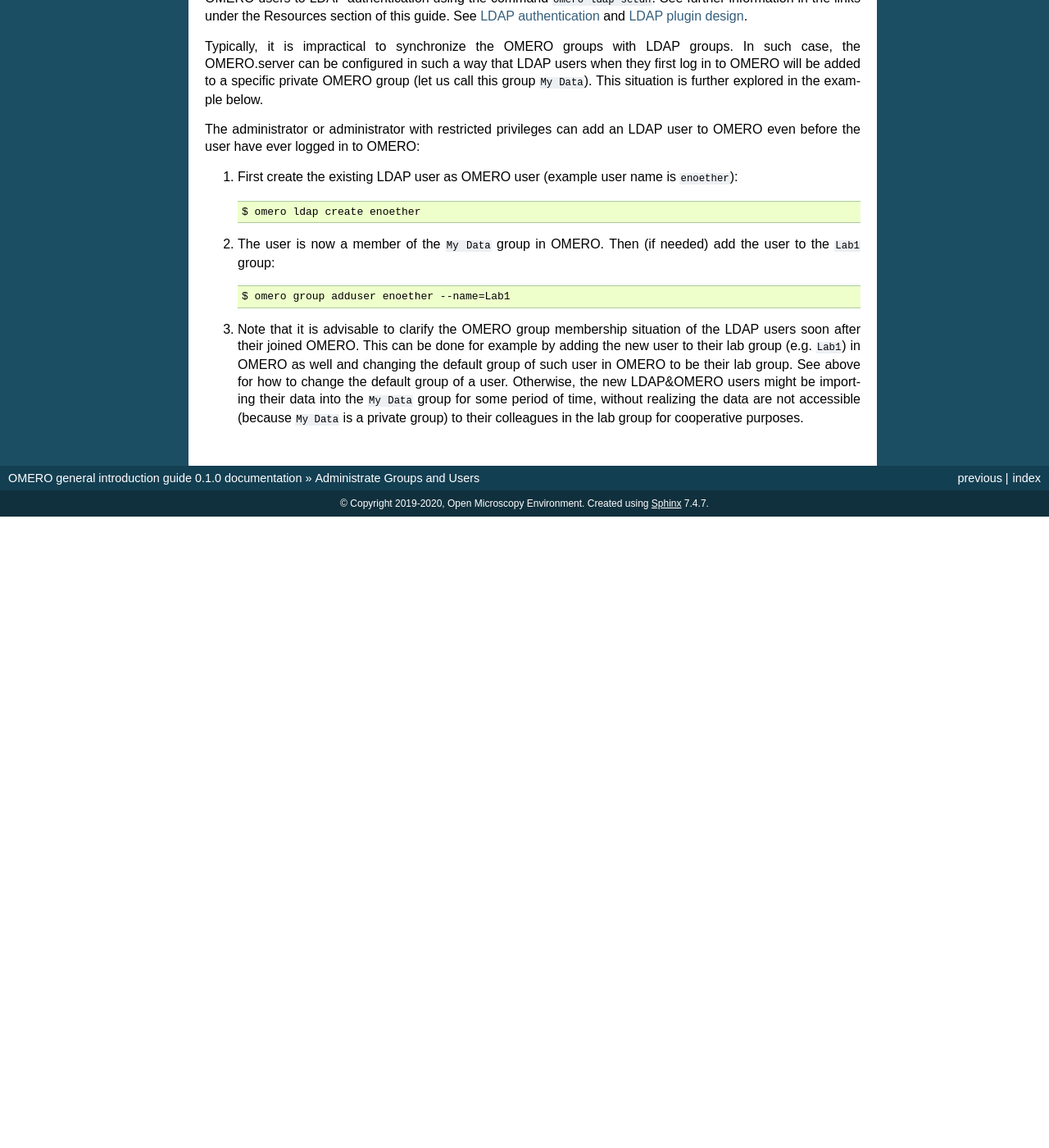
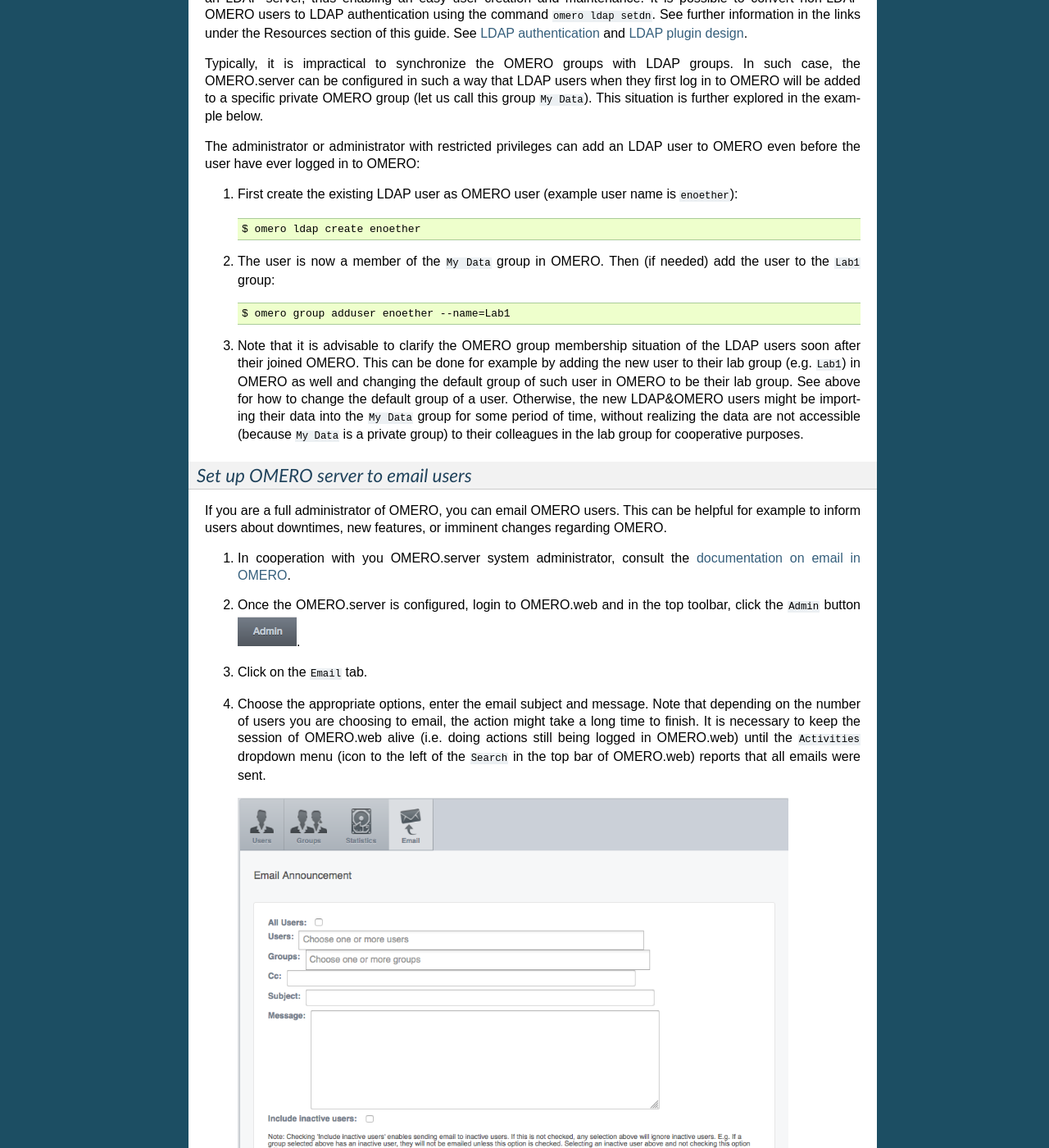
Before and after one commit to ome/omero-guide-introduction, a Sphinx documentation site: the page built from docs/group-user-management.rst, in a window 1280 px wide and 1400 px high, scrolled down 4776 px. Shown: the whole window at 82% size. Built offline with Sphinx 7.4.7, drawn with Linux system fonts in a browser that asks for light colours; before the commit the page ends 5406 px from its top, so only the background shows below that; some of the changed text lies outside the part shown.

Commit message:
Add description of emailing facility

```diff
--- a/docs/group-user-management.rst
+++ b/docs/group-user-management.rst
@@ -9,6 +9,7 @@
 
 - How to manage groups, creating and editing a new/existing group
 - How to manage users, creating and editing a new/existing user
+- How to set up OMERO server to be able to email all users
 
 Resources
 ---------
@@ -242,6 +243,34 @@
 
 #. Note that it is advisable to clarify the OMERO group membership situation of the LDAP users soon after their joined OMERO. This can be done for example by adding the new user to their lab group (e.g. ``Lab1``) in OMERO as well and changing the default group of such user in OMERO to be their lab group. See above for how to change the default group of a user. Otherwise, the new LDAP&OMERO users might be importing their data into the ``My Data`` group for some period of time, without realizing the data are not accessible (because ``My Data`` is a private group) to their colleagues in the lab group for cooperative purposes.
 
+*Set up OMERO server to email users*
+~~~~~~~~~~~~~~~~~~~~~~~~~~~~~~~~~~~~
+
+If you are a full administrator of OMERO, you can email OMERO users.
+This can be helpful for example to inform users about downtimes, new features, or imminent changes
+regarding OMERO.
+
+#. In cooperation with you OMERO.server system administrator, consult the
+   `documentation on email in OMERO <https://docs.openmicroscopy.org/omero/latest/sysadmins/mail.html>`_.
+
+#. Once the OMERO.server is configured, login to OMERO.web and
+   in the top toolbar, click the ``Admin`` button |image0|\ .
+
+#. Click on the ``Email`` tab.
+
+#. Choose the appropriate options, enter the email subject and message.
+   Note that depending on the number of users you are choosing to email,
+   the action might take a long time to finish. It is necessary to keep
+   the session of OMERO.web alive (i.e. doing actions still being logged in OMERO.web)
+   until the ``Activities`` dropdown menu (icon to the left of the ``Search``
+   in the top bar of OMERO.web) reports that all emails were sent.
+
+   |image9|
+
+   |image10|
+
+#. Click ``Send`` button.
+
 .. |image0| image:: images/groupsusersadm1.png
    :width: 0.75in
    :height: 0.38542in
@@ -265,3 +294,7 @@
    :width: 3in
 .. |image8| image:: images/groupsusersadm8.png
    :width: 7in
+.. |image9| image:: images/groupsusersadm9.png
+   :width: 7in
+.. |image10| image:: images/groupsusersadm10.png
+   :width: 7in
```
Also changed, not shown: docs/images/groupsusersadm10.png (added), docs/images/groupsusersadm9.png (added).
